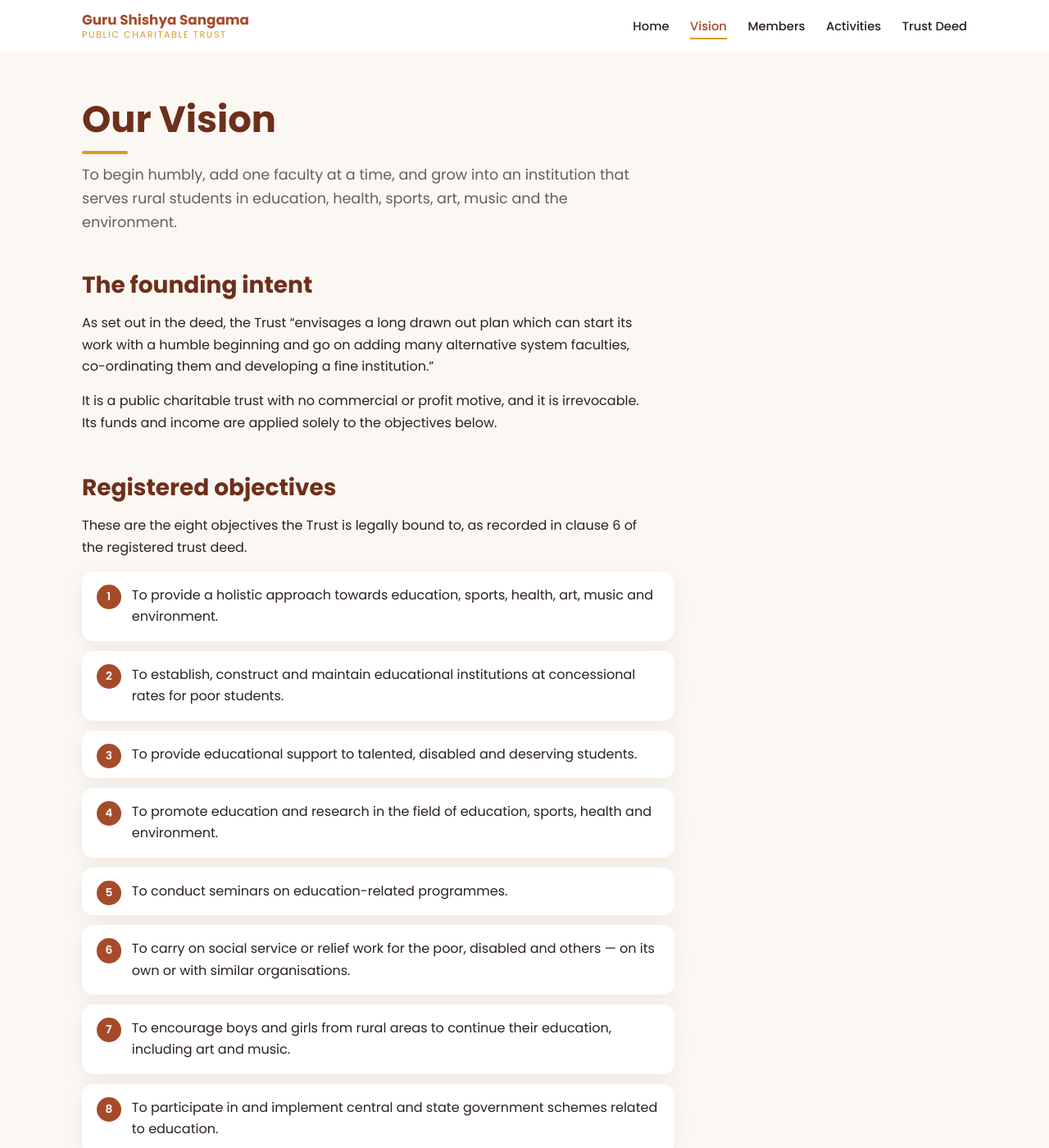
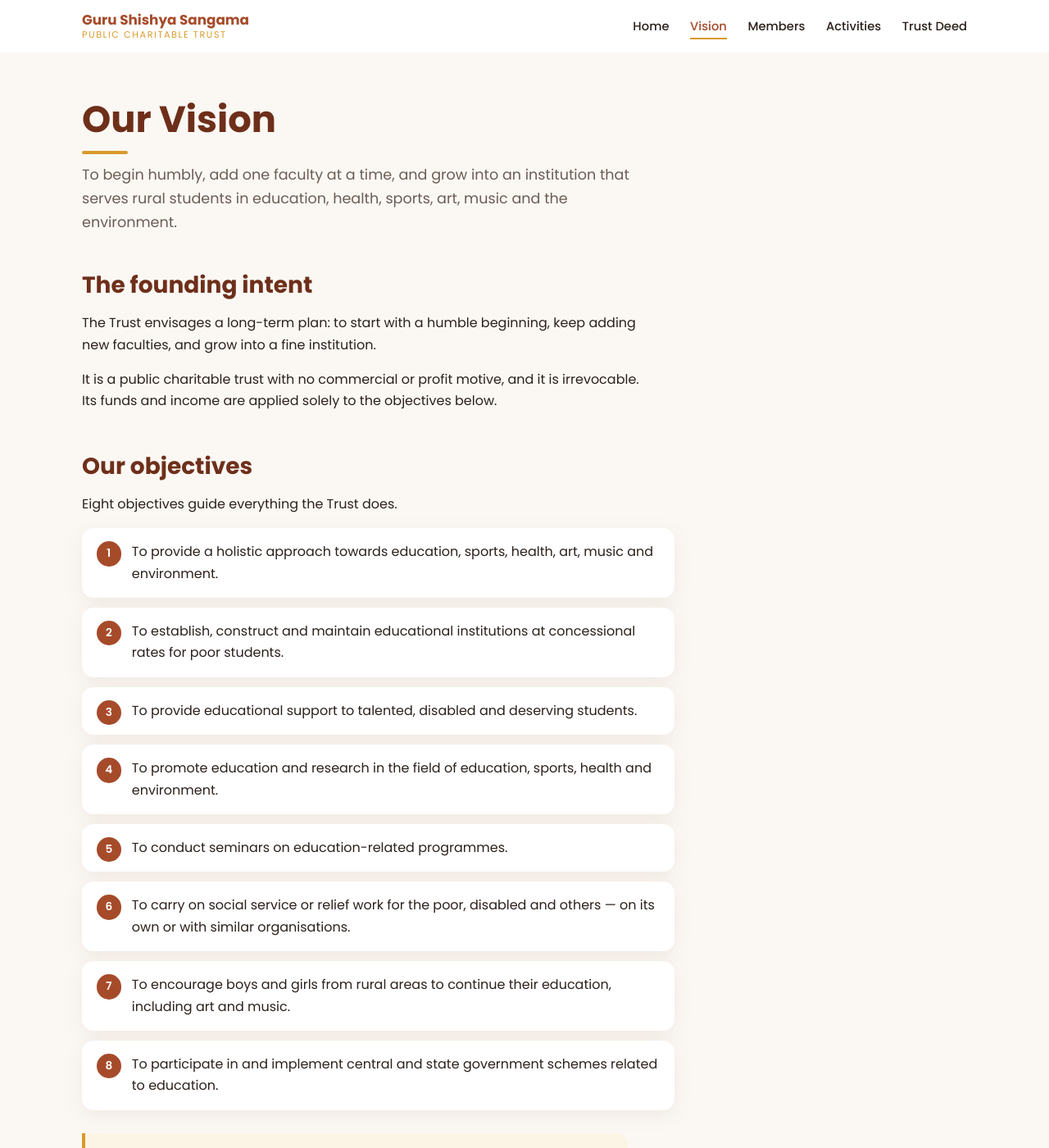
Before and after one commit to srniranjan/gss, a Jekyll site: the page built from vision.html, in a window 1280 px wide and 1400 px high. Shown: the whole window at 82% size. Built offline with Jekyll 4.4.1, drawn with Linux system fonts in a browser that asks for light colours; some of the changed text lies outside the part shown.

Commit message:
Reword page copy to stop citing the trust deed
Claude-Session: https://claude.ai/code/session_01G52CPsAazdr8xePzKMVePA

```diff
--- a/activities.html
+++ b/activities.html
@@ -166,7 +166,7 @@ lightbox: true
     <div class="activity">
       <h2>Planned work</h2>
       <p>
-        Under its registered objectives, the Trust intends to widen its work to concessional
+        The Trust intends to widen its work to concessional
         schooling for poor students, direct support for talented and disabled students, seminars,
         social relief, encouragement of art and music in rural areas, and participation in
         government education schemes.
--- a/index.html
+++ b/index.html
@@ -27,7 +27,7 @@ description: "A registered public charitable trust in Karnataka working on educa
           <div class="stat"><div class="num" data-count="2024" data-from="1994">2024</div><div class="label">Founded</div></div>
           <div class="stat"><div class="num" data-count="15">15</div><div class="label">Founding trustees</div></div>
           <div class="stat"><div class="num" data-count="15" data-prefix="&#8377;" data-suffix="L">&#8377;15L</div><div class="label">Initial corpus</div></div>
-          <div class="stat"><div class="num" data-count="8">8</div><div class="label">Registered objectives</div></div>
+          <div class="stat"><div class="num" data-count="8">8</div><div class="label">Core objectives</div></div>
         </div>
       </div>
     </div>
@@ -115,7 +115,7 @@ description: "A registered public charitable trust in Karnataka working on educa
     <section class="quote" style="background-image: url('photos/inauguration/05.jpeg')">
       <div class="wrap reveal">
         <blockquote>&ldquo;A long drawn out plan which can start its work with a humble beginning and go on adding many faculties &hellip; developing a fine institution.&rdquo;</blockquote>
-        <cite>From the registered trust deed, 2024</cite>
+        <cite>Our founding vision</cite>
       </div>
     </section>
 
--- a/vision.html
+++ b/vision.html
@@ -1,7 +1,7 @@
 ---
 layout: default
 title: Vision
-description: The vision and registered objectives of Guru Shishya Sangama Public Charitable Trust.
+description: The vision and objectives of Guru Shishya Sangama Public Charitable Trust.
 ---
 
     <h1 class="page-title">Our Vision</h1>
@@ -12,19 +12,17 @@ description: The vision and registered objectives of Guru Shishya Sangama Public
 
     <h2>The founding intent</h2>
     <p>
-      As set out in the deed, the Trust &ldquo;envisages a long drawn out plan which can start its
-      work with a humble beginning and go on adding many alternative system faculties,
-      co-ordinating them and developing a fine institution.&rdquo;
+      The Trust envisages a long-term plan: to start with a humble beginning, keep adding new
+      faculties, and grow into a fine institution.
     </p>
     <p>
       It is a public charitable trust with no commercial or profit motive, and it is irrevocable.
       Its funds and income are applied solely to the objectives below.
     </p>
 
-    <h2>Registered objectives</h2>
+    <h2>Our objectives</h2>
     <p>
-      These are the eight objectives the Trust is legally bound to, as recorded in clause 6 of the
-      registered trust deed.
+      Eight objectives guide everything the Trust does.
     </p>
 
     <ol class="objectives">
@@ -39,6 +37,6 @@ description: The vision and registered objectives of Guru Shishya Sangama Public
     </ol>
 
     <div class="note">
-      <strong>Who benefits.</strong> The deed states the benefit of the Trust shall extend to all
-      sections of the public in Karnataka and in India at large, without any distinction.
+      <strong>Who benefits.</strong> The Trust&rsquo;s work is open to all sections of the public in
+      Karnataka and across India, without any distinction.
     </div>
```
Also changed, not shown: members.html (+1 -7 lines).
